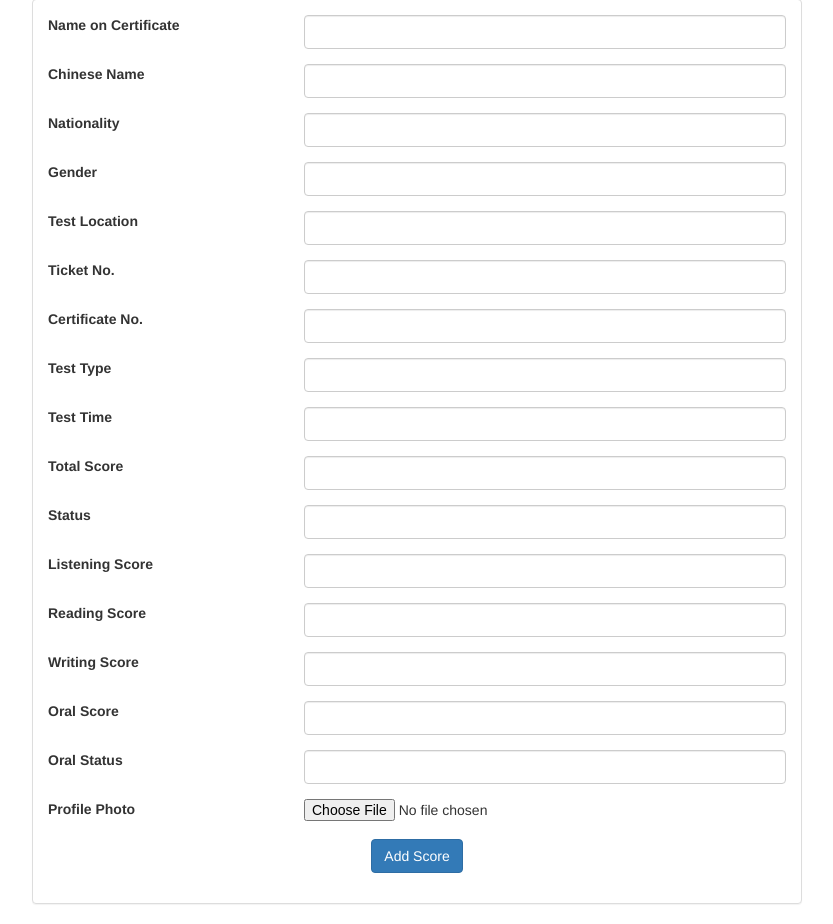
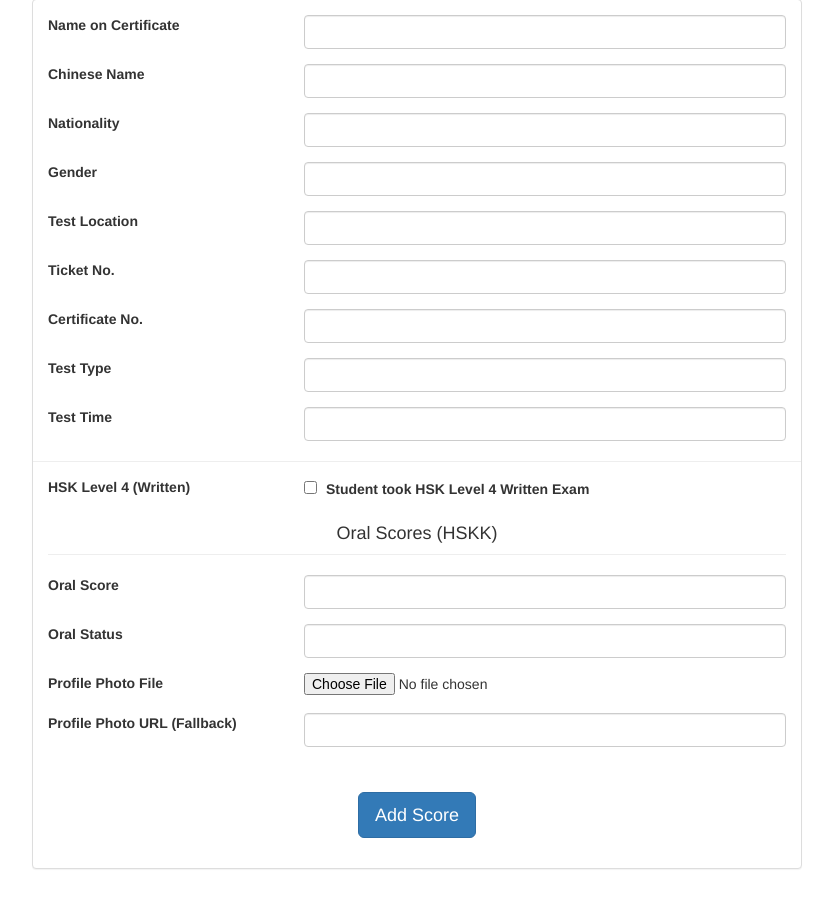
Before and after one commit to tripperfect0-a11y/AdminChineseTest, a Flask app: template templates/add_score.html in a window 1280 px wide. Shown: the part 114-1038 px from the top of the page, without its empty margins (223-1056 px from the left). After the commit the page ends 983 px from the top, so only its background shows below. Run offline with Flask 3, Linux system fonts and the light colour scheme; the template is opened without the code that fills it, so the values that code supplies are empty.

Commit message:
Feature: Dynamic HSK level 4 input via checkbox

```diff
--- a/templates/add_score.html
+++ b/templates/add_score.html
@@ -13,6 +13,11 @@
         .container {
             max-width: 800px;
         }
+
+        /* Ensure the input fields align correctly */
+        .form-check-label {
+            padding-left: 0.5rem;
+        }
     </style>
 </head>
 
@@ -24,12 +29,7 @@
         <div class="panel panel-default">
             <div class="panel-body">
                 <form action="/add-score" method="POST" enctype="multipart/form-data">
-                    <!-- <div class="form-group row">
-                        <label for="sid" class="col-sm-4 col-form-label">Student ID (UUID)</label>
-                        <div class="col-sm-8">
-                            <input type="text" class="form-control" id="sid" name="sid" placeholder="e.g., c973c6ca-989b-483d-a6e5-6ab1522392a5" required>
-                        </div>
-                    </div> -->
+
                     <div class="form-group row">
                         <label for="name_on_certificate" class="col-sm-4 col-form-label">Name on Certificate</label>
                         <div class="col-sm-8">
@@ -85,18 +85,25 @@
                             <input type="text" class="form-control" id="test_time" name="test_time">
                         </div>
                     </div>
-                    <div class="form-group row">
-                        <label for="total_score" class="col-sm-4 col-form-label">Total Score</label>
-                        <div class="col-sm-8">
-                            <input type="number" class="form-control" id="total_score" name="total_score">
+
+                    <div class="form-group row" style="margin-top: 20px; border-top: 1px solid #eee; padding-top: 15px;">
+                        <label for="hsk_level_4_check" class="col-sm-4 col-form-label">HSK Level 4 (Written)</label>
+                        <div class="col-sm-8 text-left">
+                            <div class="form-check">
+                                <input type="hidden" name="hsk_level_4" value="false">
+
+                                <input class="form-check-input" type="checkbox" id="hsk_level_4_check" name="hsk_level_4" value="true" onchange="toggleHskFields()">
+
+                                <label class="form-check-label" for="hsk_level_4_check">
+                                    Student took HSK Level 4 Written Exam
+                                </label>
                             </div>
                         </div>
-                    <div class="form-group row">
-                        <label for="status" class="col-sm-4 col-form-label">Status</label>
-                        <div class="col-sm-8">
-                            <input type="text" class="form-control" id="status" name="status">
                     </div>
-                    </div>
+
+                    <div id="hsk-score-fields" style="display: none;">
+                        <h4 style="text-align: center; margin-top: 10px; margin-bottom: 20px; border-bottom: 1px solid #eee; padding-bottom: 10px;">Written Scores</h4>
+
                         <div class="form-group row">
                             <label for="listening_score" class="col-sm-4 col-form-label">Listening Score</label>
                             <div class="col-sm-8">
@@ -116,6 +123,21 @@
                             </div>
                         </div>
                         <div class="form-group row">
+                            <label for="total_score" class="col-sm-4 col-form-label">Total Score (Written)</label>
+                            <div class="col-sm-8">
+                                <input type="number" class="form-control" id="total_score" name="total_score">
+                            </div>
+                        </div>
+                        <div class="form-group row">
+                            <label for="status" class="col-sm-4 col-form-label">Status (Written)</label>
+                            <div class="col-sm-8">
+                                <input type="text" class="form-control" id="status" name="status">
+                            </div>
+                        </div>
+                    </div>
+                    <h4 style="text-align: center; margin-top: 20px; margin-bottom: 20px; border-bottom: 1px solid #eee; padding-bottom: 10px;">Oral Scores (HSKK)</h4>
+
+                    <div class="form-group row">
                         <label for="oral_score" class="col-sm-4 col-form-label">Oral Score</label>
                         <div class="col-sm-8">
                             <input type="number" class="form-control" id="oral_score" name="oral_score">
@@ -127,21 +149,49 @@
                             <input type="text" class="form-control" id="oral_status" name="oral_status">
                         </div>
                     </div>
+
                     <div class="form-group row">
-                        <label for="profile_photo" class="col-sm-4 col-form-label">Profile Photo</label>
+                        <label for="profile_photo" class="col-sm-4 col-form-label">Profile Photo File</label>
                         <div class="col-sm-8">
-                            <input type="file" class="form-control-file" id="profile_photo" name="profile_photo">
+                            <input type="file" class="form-control-file" id="profile_photo" name="profile_photo" accept="image/*">
                         </div>
                     </div>
+
                     <div class="form-group row">
-                        <div class="col-sm-12 text-center">
-                            <button type="submit" class="btn btn-primary">Add Score</button>
+                        <label for="profile_photo_url" class="col-sm-4 col-form-label">Profile Photo URL (Fallback)</label>
+                        <div class="col-sm-8">
+                            <input type="text" class="form-control" id="profile_photo_url" name="profile_photo_url">
+                        </div>
+                    </div>
+
+
+                    <div class="form-group row">
+                        <div class="col-sm-12 text-center" style="margin-top: 30px;">
+                            <button type="submit" class="btn btn-primary btn-lg">Add Score</button>
                         </div>
                     </div>
                 </form>
             </div>
         </div>
     </div>
+
+    <script>
+        document.addEventListener('DOMContentLoaded', (event) => {
+            // Initial state: hide the fields when the page loads
+            document.getElementById('hsk-score-fields').style.display = 'none';
+        });
+
+        function toggleHskFields() {
+            const checkbox = document.getElementById('hsk_level_4_check');
+            const hskFields = document.getElementById('hsk-score-fields');
+
+            if (checkbox.checked) {
+                hskFields.style.display = 'block'; // Show the inputs
+            } else {
+                hskFields.style.display = 'none';  // Hide the inputs
+            }
+        }
+    </script>
 </body>
 
 </html>
```
Lines whose indentation alone changed are shown as unchanged.
